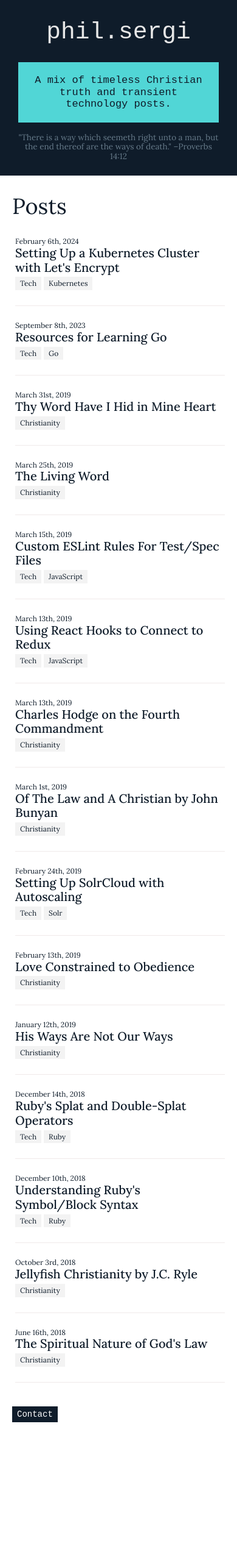
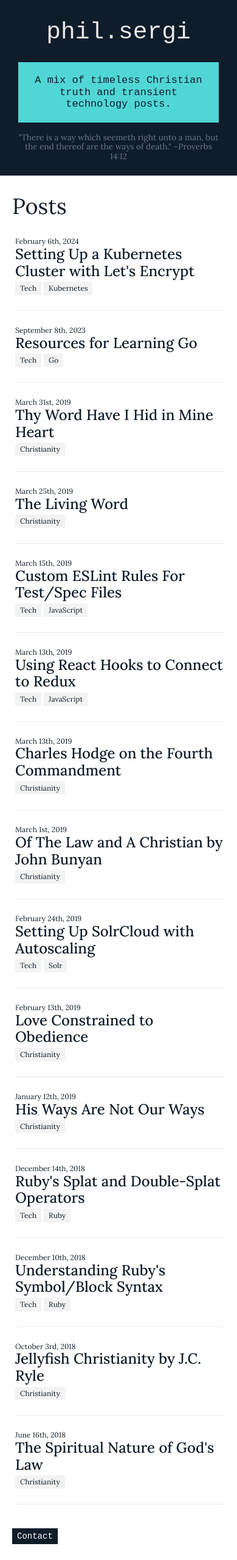
Before and after one commit to psergi/psergi.github.io, a Jekyll site: the page built from index.md, in a window 390 px wide. Shown: the whole page at 61% size. Built offline with Jekyll 4.4.1, drawn with Linux system fonts in a browser that asks for light colours; before the commit the page ends 2359 px from its top, so only the background shows below that.

Commit message:
Minor style updates

```diff
--- a/assets/main.css
+++ b/assets/main.css
@@ -619,6 +619,9 @@ a:active {
 .post__body b {
   font-weight: 500;
 }
+.post__body ul ul {
+  padding-left: 20px;
+}
 .post__body li {
   text-align: left;
   margin-bottom: 5px;
@@ -745,7 +748,7 @@ a:active {
     padding-left: 5px;
   }
   .post-list__title {
-    font-size: 20px;
+    font-size: 24px;
   }
   .post__body {
     font-size: 16px;
```
